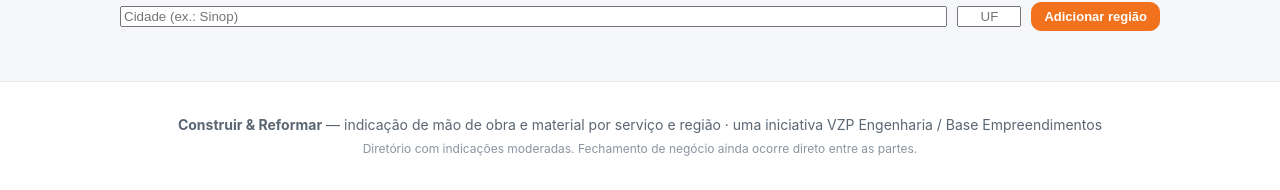
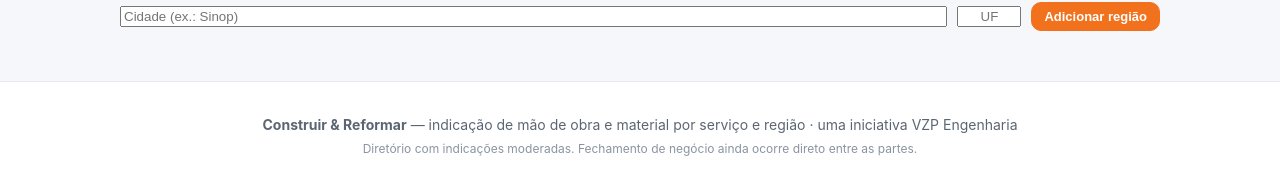
Before and after one commit to vitorzanchetpereira/vzp-construir-reformar-app-web, a Flask app: page /admin in a window 1280 px wide. Shown: the part 1955-2145 px from the top of the page. Run offline with Flask 3, Linux system fonts and the light colour scheme; the visitor is signed in with stand-in values (Sample User, id 1); data comes from the database, SQL or seed files in the repository; some libraries are stand-ins or nearby versions.

Commit message:
Remove menção à Base Empreendimentos do rodapé
Co-Authored-By: Claude Sonnet 5 <noreply@anthropic.com>

```diff
--- a/templates/base.html
+++ b/templates/base.html
@@ -48,7 +48,7 @@
 
 <footer class="rodape">
   <div class="container">
-    <p><strong>Construir &amp; Reformar</strong> — indicação de mão de obra e material por serviço e região · uma iniciativa VZP Engenharia / Base Empreendimentos</p>
+    <p><strong>Construir &amp; Reformar</strong> — indicação de mão de obra e material por serviço e região · uma iniciativa VZP Engenharia</p>
     <p class="mini">Diretório com indicações moderadas. Fechamento de negócio ainda ocorre direto entre as partes.</p>
   </div>
 </footer>
```
